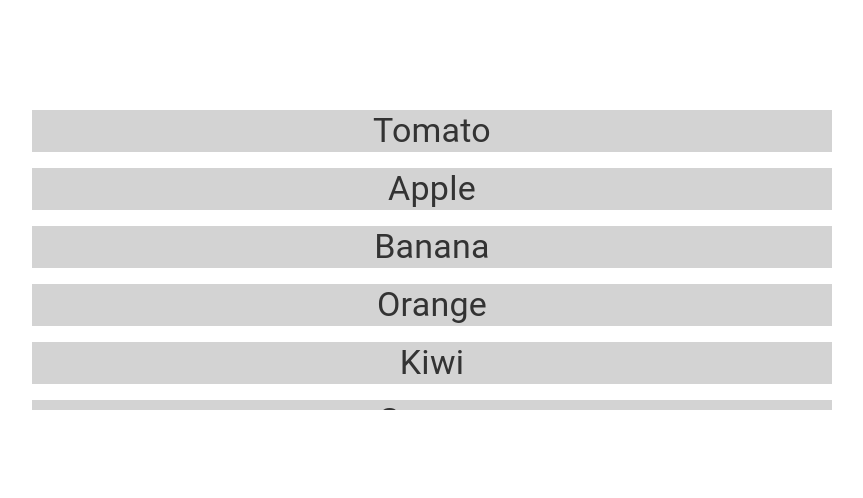
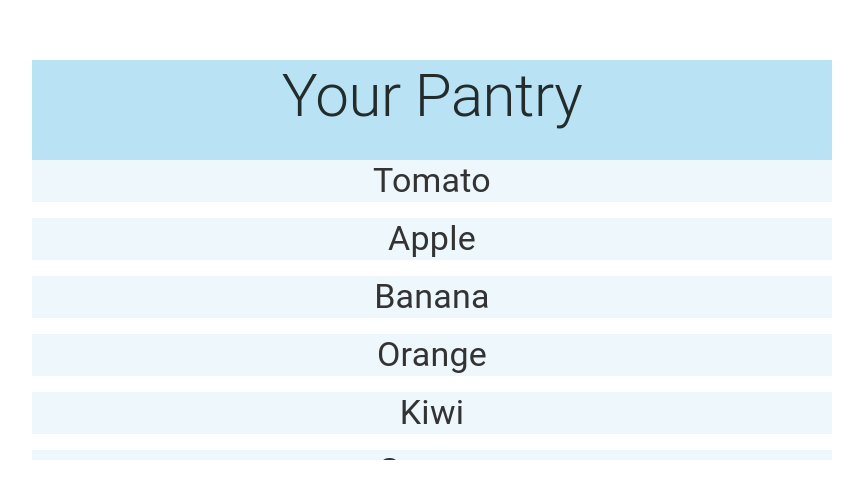
Before and after one commit to AbdurraoufE/pantry, a Next.js app: page / in a window 1280 px wide. Shown: the part 140-638 px from the top of the page, without its empty margins (208-1071 px from the left). Built offline with nearby package versions, Linux system fonts and the light colour scheme.

Commit message:
added title for pantry

```diff
--- a/app/page.js
+++ b/app/page.js
@@ -25,7 +25,20 @@ export default function Home() {
       display="flex"
       justifyContent="center"
       alignItems="center"
+      flexDirection={"column"}
     >
+      <Box
+        width={"800px"}
+        height={"100px"}
+        bgcolor={"#b9e2f5"} // background color for pantry color
+      >
+      <Typography
+        variant={"h2"}
+        color={"#232b2b"} // text color for pantry title
+        textAlign={"center"}
+      >Your Pantry
+      </Typography>
+      </Box>
       <Stack width="800px" height="300px" spacing={2} overflow={"auto"}>
         {items.map((item) => (
           <Box
@@ -35,7 +48,7 @@ export default function Home() {
             display="flex"
             justifyContent="center"
             alignItems="center"
-            bgcolor={"#D3D3D3"}
+            bgcolor={"#edf7fc"} // background color for items list
           >
             <Typography
               variant={"h4"}
```
